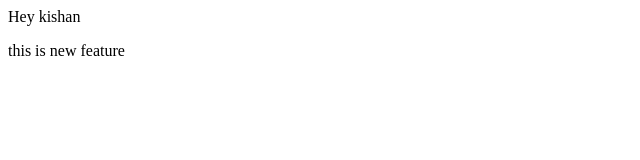
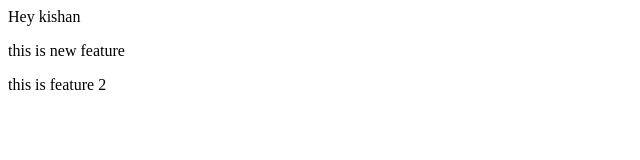
Before and after one commit to kishan256-lab/localrepo, a plain HTML site: page index.html in a window 1280 px wide. Shown: the whole page, without its empty margins (0-640 px from the left). Drawn offline with Linux system fonts and the light colour scheme.

Commit message:
add new featur2

```diff
--- a/index.html
+++ b/index.html
@@ -4,3 +4,6 @@
 <p>
     this is new feature
 </p>
+<p>
+    this is feature 2
+</p>
```
